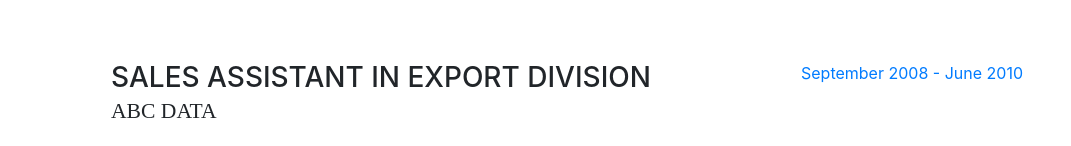
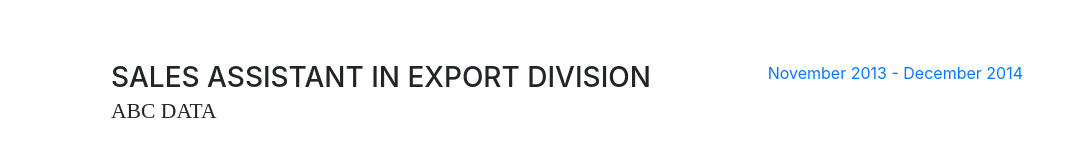
Before and after one commit to AgaBach/cv-page, a website with bundled scripts: page index.html in a window 1280 px wide. Shown: the part 1671-1817 px from the top of the page, without its empty margins (209-1280 px from the left). Built offline with nearby package versions, Linux system fonts and the light colour scheme; a web font is replaced by a local one.

Commit message:
Add files via upload

```diff
--- a/index.html
+++ b/index.html
@@ -148,7 +148,7 @@
               <p>In the position of Sales Assistant I was managing accounts, processing orders, proparing offers, negociating prices and developing business relationships with my customers. I also cooperated with our foreign subsidiaries as I participated in the project of opening the new branch in Romania.</p>
             </div>
             <div class="resume-date text-md-right">
-              <span class="text-primary">September 2008 - June 2010</span>
+              <span class="text-primary">November 2013 - December 2014</span>
             </div>
           </div>
 
```
